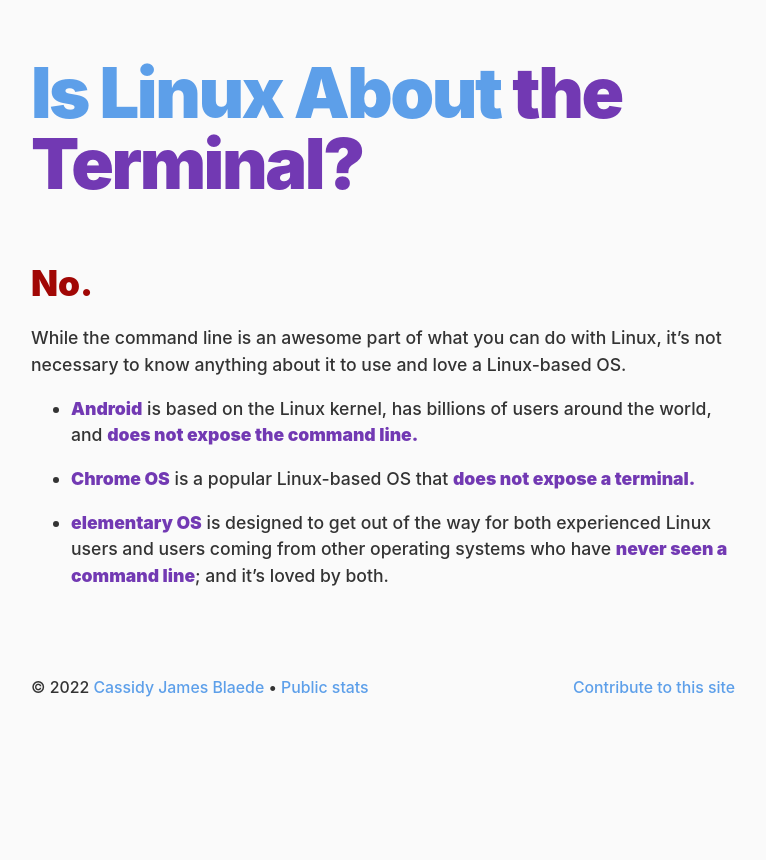
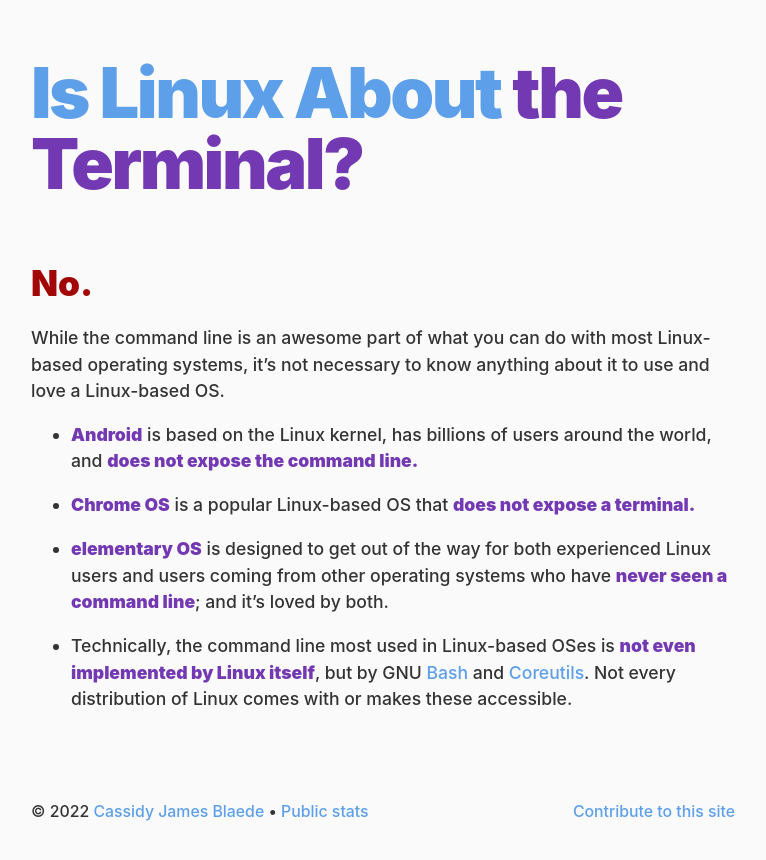
Before and after one commit to islinuxabout/islinuxabout.github.io, a Jekyll site: the page built from the-terminal.md, in a window 1280 px wide. Shown: the top 860 px of the page, without its empty margins (257-1023 px from the left). Built offline with Jekyll 4.4.1, drawn with Linux system fonts in a browser that asks for light colours; our own code applies the rules of GitHub Pages for plain Markdown files.

Commit message:
Terminal: Mention GNU Bash and Coreutils

```diff
--- a/the-terminal.md
+++ b/the-terminal.md
@@ -12,10 +12,12 @@ redirect_from:
 
 ## No.
 
-While the command line is an awesome part of what you can do with Linux, it's not necessary to know anything about it to use and love a Linux-based OS.
+While the command line is an awesome part of what you can do with most Linux-based operating systems, it's not necessary to know anything about it to use and love a Linux-based OS.
 
 - **Android** is based on the Linux kernel, has billions of users around the world, and **does not expose the command line.**
 
 - **Chrome OS** is a popular Linux-based OS that **does not expose a terminal.**
 
 - **elementary OS** is designed to get out of the way for both experienced Linux users and users coming from other operating systems who have **never seen a command line**; and it's loved by both.
+
+- Technically, the command line most used in Linux-based OSes is **not even implemented by Linux itself**, but by GNU [Bash](https://www.gnu.org/software/bash/) and [Coreutils](https://www.gnu.org/software/coreutils/). Not every distribution of Linux comes with or makes these accessible.
```
